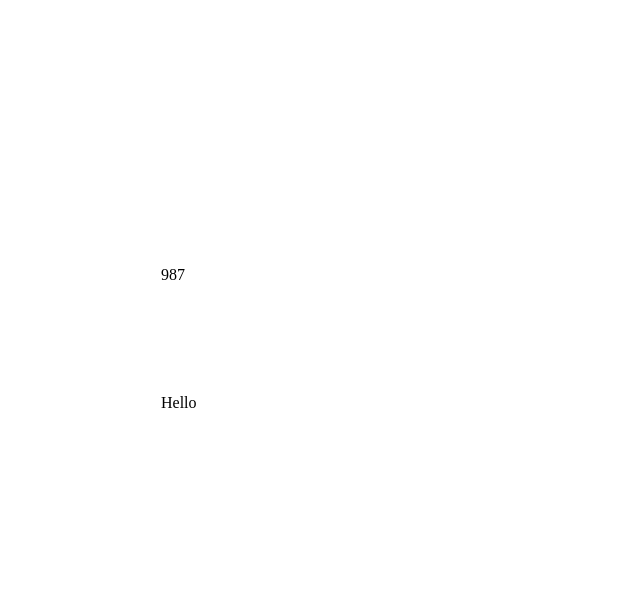
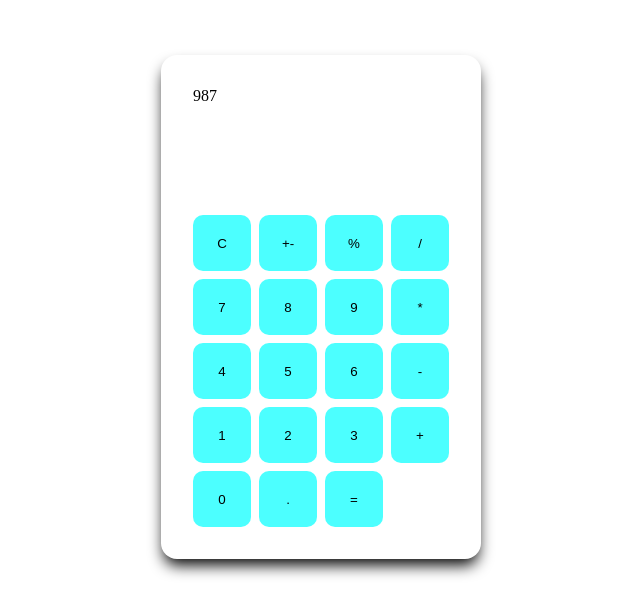
Before and after one commit to sahilburle/React, a React (Create React App) app in the folder calculator/: page / in a window 1280 px wide. Shown: the part 125-740 px from the top of the page, without its empty margins (319-959 px from the left). Built offline with nearby package versions, Linux system fonts and the light colour scheme.

Commit message:
calculator

```diff
--- a/calculator/src/App.js
+++ b/calculator/src/App.js
@@ -1,15 +1,31 @@
 import Wrapper from "./Components/Wrapper";
 import Screen from "./Components/Screen";
+import ButtonBox from "./Components/ButtonBox";
+import Button from "./Components/Button";
+
+const btnValues = [
+  ["C", "+-", "%", "/"],
+  [7, 8, 9, "*"],
+  [4, 5, 6, "-"],
+  [1, 2, 3, "+"],
+  [0, ".", "="]
+];
 
 function App() {
   return (
 
     <div>
-      <Wrapper/>
+      <Wrapper>
       <Screen/>
-
-      Hello
-
+      <ButtonBox>
+        {btnValues.flat().map((btn, i) => (
+          <Button
+              value={btn}
+              key={i}
+          />
+        ))}
+      </ButtonBox>
+      </Wrapper>
     </div>
     );
 }
--- a/calculator/src/Components/Button.js
+++ b/calculator/src/Components/Button.js
@@ -1,8 +1,8 @@
 import React from 'react'
 
-const Button = () => {
+const Button = ({ value}) => {
   return (
-    <div>Button</div>
+    <button className='button'>{value}</button>
   )
 }
 
--- a/calculator/src/Components/ButtonBox.js
+++ b/calculator/src/Components/ButtonBox.js
@@ -1,8 +1,8 @@
 import React from 'react'
 
-const ButtonBox = () => {
+const ButtonBox = ({ children}) => {
   return (
-    <div>ButtonBox</div>
+    <div className='buttonBox'>{children}</div>
   )
 }
 
--- a/calculator/src/index.css
+++ b/calculator/src/index.css
@@ -23,4 +23,24 @@ body {
   padding: 2rem;
   margin-top: 4rem;
   border-radius: 1rem;
+  box-shadow: 0px 9px 15px -3px rgba(0, 0, 0.1);
 }
+
+.buttonBox {
+  display: grid;
+  grid-template-columns: repeat(4, 1fr);
+  gap: 0.5rem;
+}
+
+.button {
+  background: rgba(0, 255, 255, 0.703);
+  height: 3.5rem;
+  padding: 10px;
+  border-radius: 10px;
+  display: flex;
+  align-items: center;
+  justify-content: center;
+  cursor: pointer;
+  color: black;
+  border: none;
+}
```
